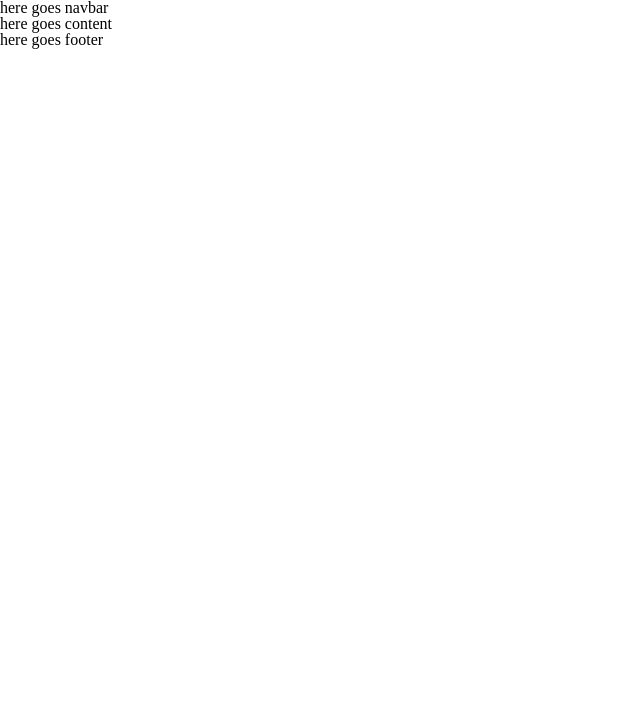
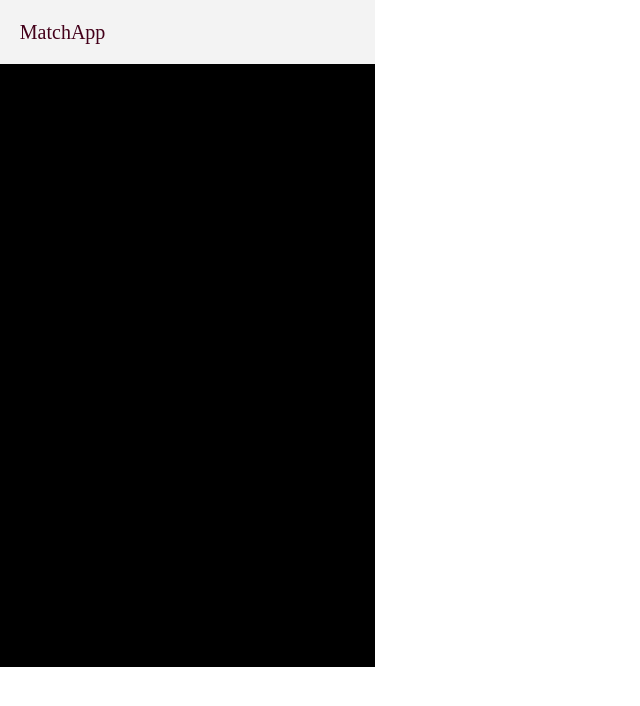
Before and after one commit to cicerotcv/P2_Codesign, a plain HTML site: page index.html in a window 1280 px wide. Shown: the whole page, without its empty margins (0-640 px from the left). Drawn offline with Linux system fonts and the light colour scheme.

Commit message:
Iniciando o Home

```diff
--- a/assets/css/styles.css
+++ b/assets/css/styles.css
@@ -0,0 +1,30 @@
+.internal-container{
+    width: 375px;
+    height: 667px;
+    background: #000000;
+}
+
+.navbar{
+    position: relative;
+    width: 375px;
+    height: 64px;
+    left: 0px;
+    top: 0px;
+    background: #F3F3F3;
+}
+
+.title-navbar{
+    position: absolute;
+    width: 128.12px;
+    height: 40px;
+    left: 19.79px;
+    top: 12px;
+    font-family: Merriweather Sans;
+    font-style: normal;
+    font-weight: 300;
+    font-size: 20px;
+    line-height: 25px;
+    display: flex;
+    align-items: center;
+    color: #44001A;
+}
--- a/index.html
+++ b/index.html
@@ -13,7 +13,10 @@
     <div class="external-container">
         <div class="internal-container">
 
-            <div class="navbar"><p>here goes navbar</p></div>
+            <div class="navbar">
+                <h1 class = "title-navbar">MatchApp</h1>
+
+            </div>
             <div class="content"><p>here goes content</p></div>
             <div class="footer">here goes footer</div>
 
```
